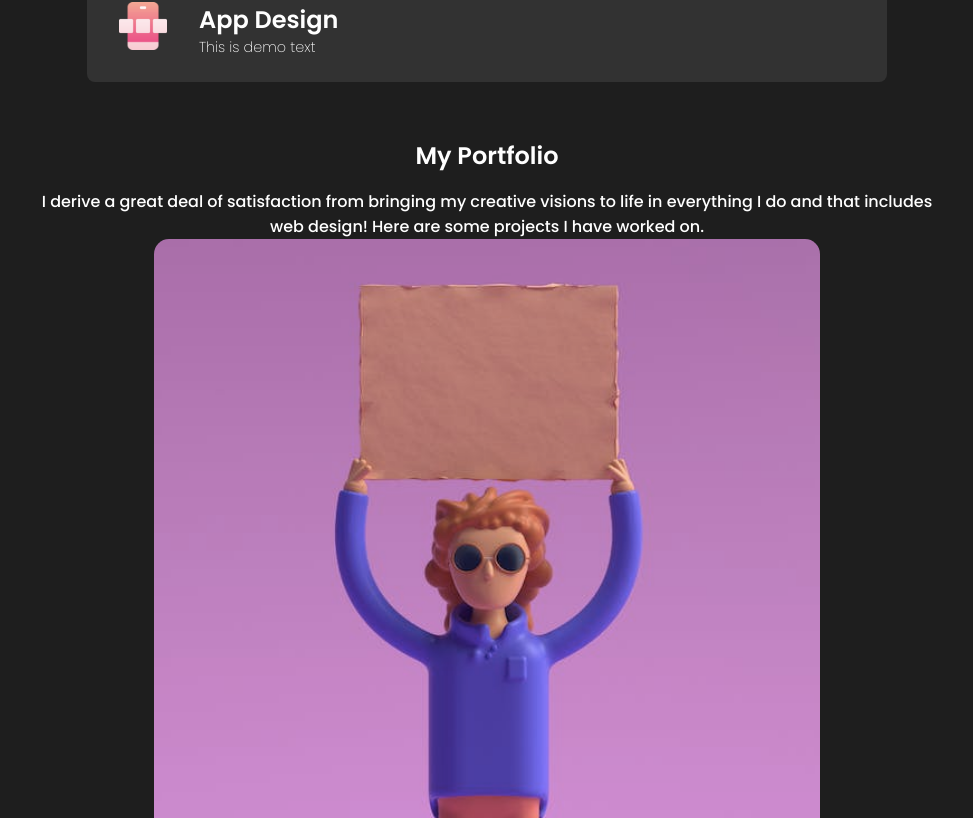
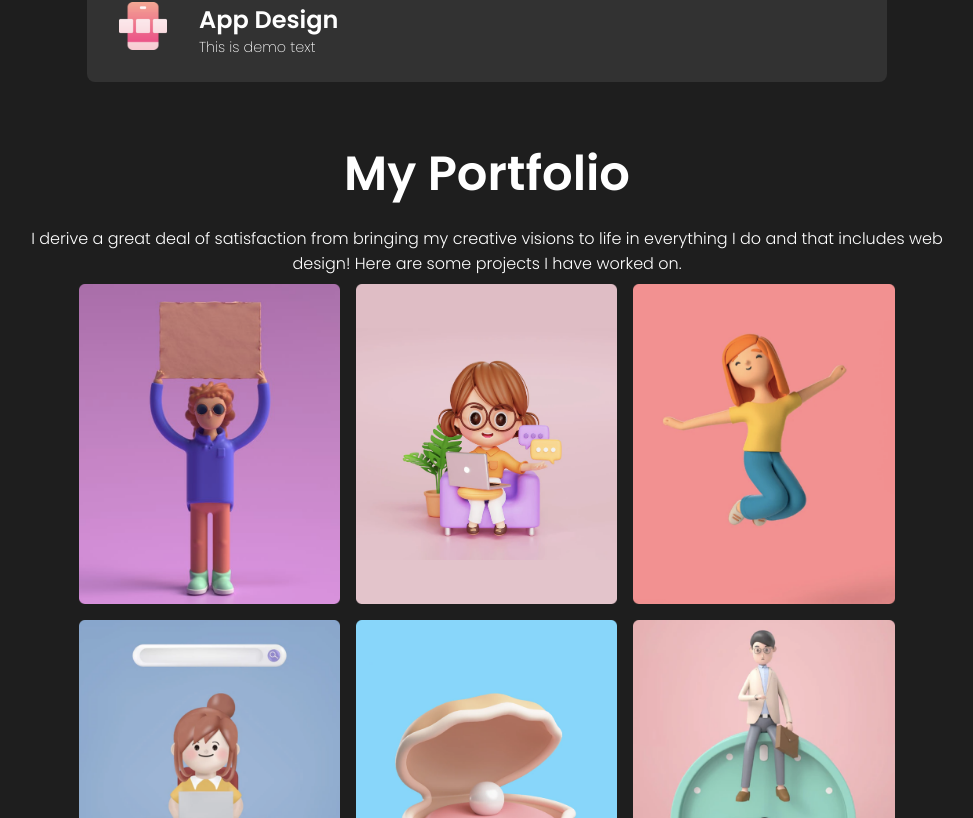
Before and after one commit to Foxglovery/portfolio, a React (Create React App) app: page / in a window 1280 px wide. Shown: the part 1362-2180 px from the top of the page, without its empty margins (153-1126 px from the left). Built offline with nearby package versions, Linux system fonts and the light colour scheme.

Commit message:
flexed all the goods

```diff
--- a/src/components/Works/Works.css
+++ b/src/components/Works/Works.css
@@ -12,5 +12,26 @@
 }
 
 .worksTitle {
-  margin: 1rem;
+  margin: 1rem 0;
+  font-size: 3rem;
 }
+
+.worksDesc {
+  font-weight: 300;
+  font-size: 1rem;
+}
+
+.worksImgs {
+  display: flex;
+  flex-wrap: wrap;
+  align-items: center;
+  justify-content: center;
+  width: 100vw;
+  max-width: 65rem;
+}
+
+.worksImg {
+  object-fit: cover;
+  height: 20rem;
+  margin: 0.5rem;
+}
```
